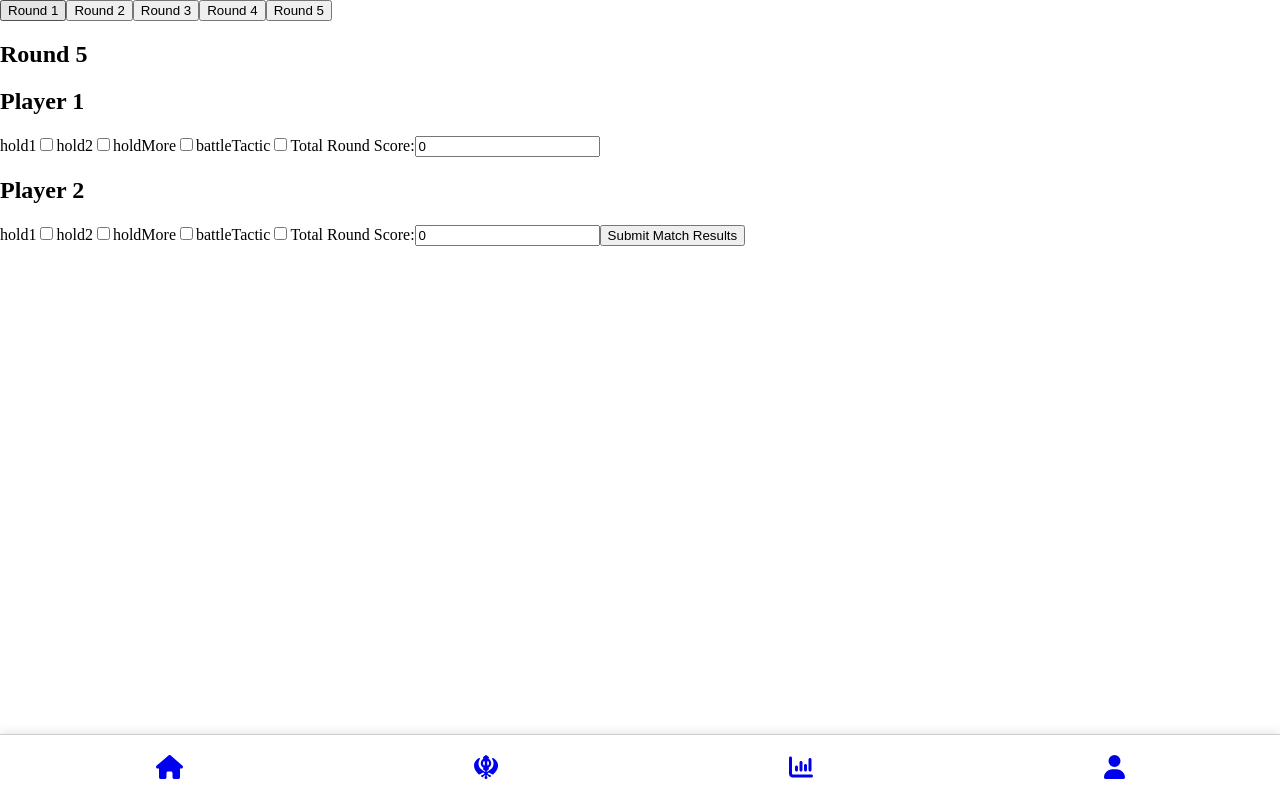
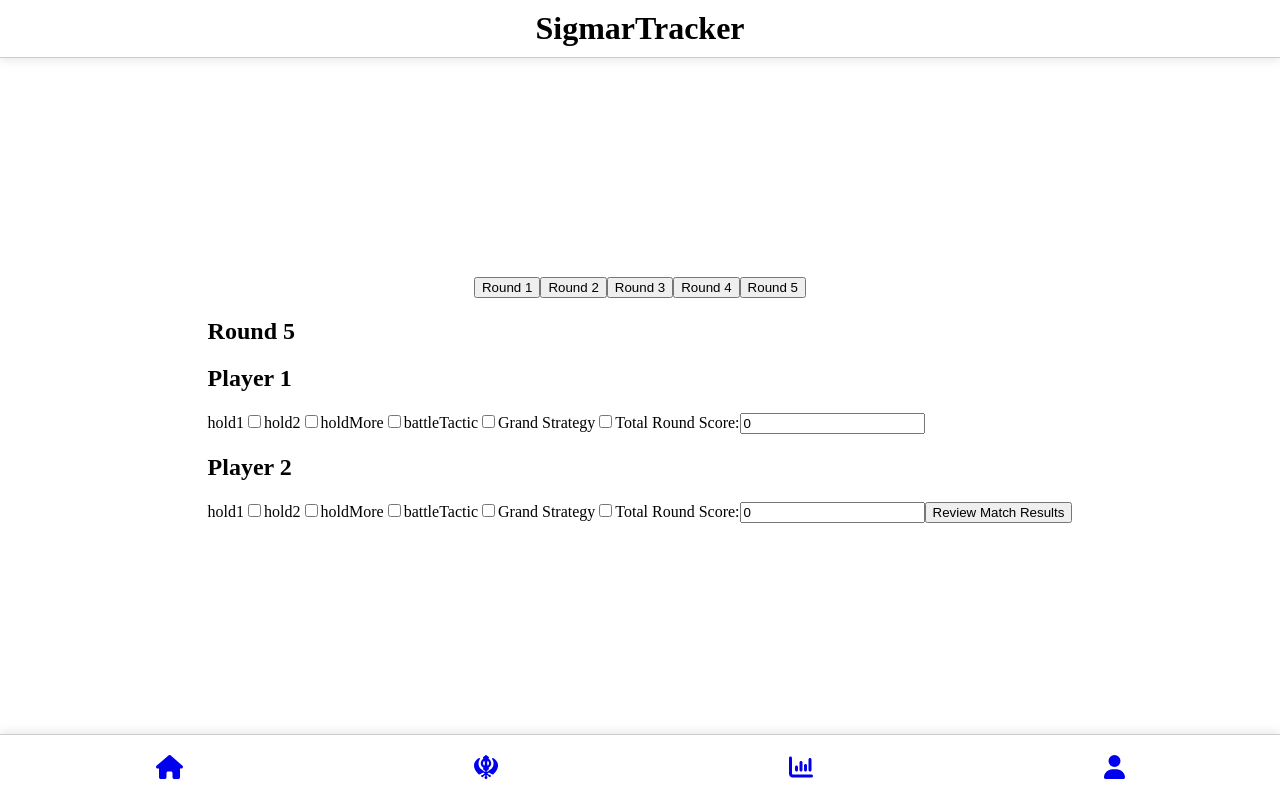
Before and after one commit to OzLievano/WarhammerTracker, a React app: page /round-data in a window 1280 px wide. Both pictures are taken after a click on the button "Round 5". Built offline with nearby package versions, Linux system fonts and the light colour scheme.

Commit message:
feat: added header and logic for incrementing and decremeting score

```diff
--- /dev/null
+++ b/src/components/headers/HeaderBar.tsx
@@ -0,0 +1,10 @@
+import React from 'react';
+import './headerBar.css'
+
+export const HeaderBar = () => {
+  return (
+    <div className='header-bar'>
+      <h1>SigmarTracker</h1>
+    </div>
+  )
+}
--- /dev/null
+++ b/src/components/headers/headerBar.css
@@ -0,0 +1,15 @@
+.header-bar {
+  box-sizing: border-box;
+  position: fixed;
+  top: 0;
+  width: 100%;
+  background-color: #fff; /* Add any background color you want */
+  border-bottom: 1px solid #ccc; /* Add a border or customize as needed */
+  padding: 10px;
+  box-shadow: 0px 2px 10px rgba(0, 0, 0, 0.1); /* Optional: Add a subtle shadow */
+}
+
+.header-bar h1 {
+  text-align: center;
+  margin: 0;
+}
--- a/src/components/homePage/HomePage.tsx
+++ b/src/components/homePage/HomePage.tsx
@@ -1,13 +1,18 @@
 import React from 'react'
 import {useNavigate} from 'react-router-dom';
 import { BottomNavigationBar } from '../navigationBars/BottomNavigationBar'
+import { HeaderBar } from '../headers/HeaderBar';
+import './homePage.css';
 
 export const HomePage = () => {
   const navigate = useNavigate();
 
   return (
-    <div>
-      <button onClick={() => navigate('/create-match')}>Create Match</button>
+    <div className='page-container'>
+      <HeaderBar/>
+      <div className='create-match-container'>
+        <button className='create-match-button' onClick={() => navigate('/create-match')}>Create Match</button>
+      </div>
       {/* Last 5 matches */}
       {/* Match History Container , Match History Tile */}
       <BottomNavigationBar/>
--- /dev/null
+++ b/src/components/homePage/homePage.css
@@ -0,0 +1,16 @@
+.page-container {
+  display: flex;
+  flex-direction: column;
+  align-items: center;
+  justify-content: center;
+  min-height: 100vh; /* Ensure the container takes at least the full height of the viewport */
+}
+
+.create-match-container {
+  text-align: center;
+  margin-top: 20px; /* Adjust margin as needed */
+}
+
+.create-match-button {
+  font-size: 2rem;
+}
--- a/src/components/leaderboard/LeaderBoardHome.tsx
+++ b/src/components/leaderboard/LeaderBoardHome.tsx
@@ -1,10 +1,12 @@
 import React from 'react'
 import { BottomNavigationBar } from '../navigationBars/BottomNavigationBar'
+import { HeaderBar } from '../headers/HeaderBar'
 
 export const LeaderBoardHome = () => {
   return (
-    <div>
-      LeaderBoardHome
+    <div className='page-container'>
+      <HeaderBar/>
+      Leader Boards
       <BottomNavigationBar/>
     </div>
   )
--- a/src/components/matches/CreateMatch.tsx
+++ b/src/components/matches/CreateMatch.tsx
@@ -1,6 +1,7 @@
 import React, {useState} from 'react';
 import {useNavigate} from 'react-router-dom';
 import { BottomNavigationBar } from '../navigationBars/BottomNavigationBar';
+import { HeaderBar } from '../headers/HeaderBar';
 
 export default function CreateMatch() {
 
@@ -27,7 +28,7 @@ export default function CreateMatch() {
   }
 
   return (
-    <div>
+    <div className='page-container'>
       {/*
         redirect to matchRound Page
           matchRound page
@@ -35,6 +36,7 @@ export default function CreateMatch() {
             each button renders a roundForm with own values
             player can select battle tactics
       */}
+      <HeaderBar/>
       <form>
         <h2> Player 1 </h2>
         <label>
--- a/src/components/matches/MatchFinder.tsx
+++ b/src/components/matches/MatchFinder.tsx
@@ -1,9 +1,11 @@
 import React from 'react'
 import { BottomNavigationBar } from '../navigationBars/BottomNavigationBar'
+import { HeaderBar } from '../headers/HeaderBar'
 
 export const MatchFinder = () => {
   return (
-    <div>
+    <div className='page-container'>
+      <HeaderBar/>
       Match Finder
       <BottomNavigationBar/>
     </div>
--- a/src/components/matches/MatchSummary.tsx
+++ b/src/components/matches/MatchSummary.tsx
@@ -1,7 +1,32 @@
 import React from 'react'
+import { BottomNavigationBar } from '../navigationBars/BottomNavigationBar'
+import { HeaderBar } from '../headers/HeaderBar'
 
 export const MatchSummary = () => {
   return (
-    <div>MatchSummary</div>
+    <div className='page-container'>
+      <HeaderBar/>
+      <div>
+
+        <h2>Player 1</h2>
+
+        <p> X / 5 Battle Tactics </p>
+        <p> X / 1 Grand Strategy </p>
+        <p> Total Score : X </p>
+
+      </div>
+      <div>
+
+        <h2>Player 2</h2>
+
+        <p> X / 5 Battle Tactics </p>
+        <p> X / 1 Grand Strategy </p>
+        <p> Total Score : X </p>
+
+      </div>
+
+      <button>Submit Match Results</button>
+      <BottomNavigationBar/>
+    </div>
   )
 }
--- a/src/components/matches/RoundInformation.tsx
+++ b/src/components/matches/RoundInformation.tsx
@@ -1,6 +1,7 @@
 import React, { useState } from 'react'
 import {useNavigate} from 'react-router-dom';
 import { BottomNavigationBar } from '../navigationBars/BottomNavigationBar';
+import { HeaderBar } from '../headers/HeaderBar';
 
 export const RoundInformation = () => {
   const [currentRound, setCurrentRound] = useState(1);
@@ -11,6 +12,7 @@ export const RoundInformation = () => {
       hold2: false,
       holdMore: false,
       battleTactic: false,
+      grandStrategy: false,
       totalScore: 0,
     },
     player2: {
@@ -18,6 +20,7 @@ export const RoundInformation = () => {
       hold2: false,
       holdMore: false,
       battleTactic: false,
+      grandStrategy: false,
       totalScore: 0,
     },
   }))
@@ -31,19 +34,28 @@ export const RoundInformation = () => {
   const handleCheckboxChange = (roundIndex: number, playerIndex: number, checkboxName: string, isChecked: boolean) => {
     setMatchData((prevData) => {
       const newData = [...prevData];
+      const currentPlayerData = newData[roundIndex][`player${playerIndex + 1}`];
+      let totalScoreIncrement = isChecked ? 1 : -1;
+      if(checkboxName === 'battleTactic' && isChecked) {
+        totalScoreIncrement += 1;
+      } if (checkboxName === 'battleTactic' && !isChecked) {
+        totalScoreIncrement -= 1;
+      }
+      if(checkboxName === 'grandStrategy' && isChecked) {
+        totalScoreIncrement += 2;
+      } if (checkboxName === 'grandStrategy' && !isChecked) {
+        totalScoreIncrement -= 2;
+      }
       newData[roundIndex] = {
         ...newData[roundIndex],
         [`player${playerIndex + 1}`]: {
-          ...newData[roundIndex][`player${playerIndex + 1}`],
+          ...currentPlayerData,
           [checkboxName]: isChecked,
+          totalScore: currentPlayerData.totalScore + totalScoreIncrement,
         },
       };
       return newData;
     });
-  };
-
-  const handleTotalScoreChange = (roundIndex:number, playerIndex:number, value:number) => {
-    // Implement logic to update total score state
   };
 
   const handleSubmitResults = (e:any) => {
@@ -52,9 +64,9 @@ export const RoundInformation = () => {
   }
 
   return (
-    <div>
+    <div className='page-container'>
+      <HeaderBar/>
       <div>
-        {/* Navigation buttons */}
         {[1, 2, 3, 4, 5].map((round) => (
           <button key={round} onClick={() => handleRoundChange(round)}>
             Round {round}
@@ -65,10 +77,8 @@ export const RoundInformation = () => {
         <h2>Round {currentRound}</h2>
       <form>
           <h2>Player 1</h2>
-          {/* Render checkboxes based on matchData[currentRound - 1].player1.checkboxes */}
-          {/* Update handleCheckboxChange accordingly */}
           {Object.keys(matchData[currentRound - 1].player1)
-          .filter(checkboxName => checkboxName !== 'totalScore')
+          .filter(checkboxName => checkboxName !== 'totalScore' && checkboxName !== 'grandStrategy')
           .map((checkboxName) => (
             <label key={checkboxName}>
               {checkboxName}
@@ -80,27 +90,27 @@ export const RoundInformation = () => {
               />
             </label>
           ))}
-
-          {/* Repeat for other checkboxes */}
-
-          {/* Total round score input */}
+          {currentRound === 5 ? (
+            <label>
+              Grand Strategy
+              <input
+                type="checkbox"
+                name='grandStrategy'
+              />
+            </label>
+          ) : <></>}
           <label>
             Total Round Score:
             <input
               type="number"
               value={matchData[currentRound - 1].player1.totalScore}
-              onChange={(e) => handleTotalScoreChange(currentRound - 1, 0, parseInt(e.target.value))}
             />
           </label>
         </form>
-
-        {/* Form for the current round and player 2 */}
         <form>
           <h2>Player 2</h2>
-          {/* Render checkboxes based on matchData[currentRound - 1].player2.checkboxes */}
-          {/* Update handleCheckboxChange accordingly */}
           {Object.keys(matchData[currentRound - 1].player2)
-          .filter(checkboxName => checkboxName !== 'totalScore')
+          .filter(checkboxName => checkboxName !== 'totalScore' && checkboxName !== 'grandStrategy')
           .map((checkboxName) => (
             <label key={checkboxName}>
               {checkboxName}
@@ -112,21 +122,25 @@ export const RoundInformation = () => {
               />
             </label>
           ))}
-          {/* Repeat for other checkboxes */}
-
-          {/* Total round score input */}
+          {currentRound === 5 ? (
+            <label>
+              Grand Strategy
+              <input
+                type="checkbox"
+                name='grandStrategy'
+              />
+            </label>
+          ) : <></>}
           <label>
             Total Round Score:
             <input
               type="number"
               value={matchData[currentRound - 1].player2.totalScore}
-              onChange={(e) => handleTotalScoreChange(currentRound - 1, 1, parseInt(e.target.value))}
             />
           </label>
-          {currentRound === 5 ? <button onClick={handleSubmitResults}>Submit Match Results</button> : <></>}
+          {currentRound === 5 ? <button onClick={handleSubmitResults}>Review Match Results</button> : <></>}
         </form>
       </div>
-      {/* if round 5 , show submit score  */}
       <BottomNavigationBar/>
     </div>
   )
--- a/src/components/userProfile/ProfilePage.tsx
+++ b/src/components/userProfile/ProfilePage.tsx
@@ -1,9 +1,11 @@
 import React from 'react'
 import { BottomNavigationBar } from '../navigationBars/BottomNavigationBar'
+import { HeaderBar } from '../headers/HeaderBar'
 
 export const ProfilePage = () => {
   return (
-    <div>
+    <div className='page-container'>
+      <HeaderBar/>
       Profile Page
       <BottomNavigationBar/>
     </div>
```
Also changed, not shown: src/components/loginPage/LoginPage.tsx (+4 -3 lines).
